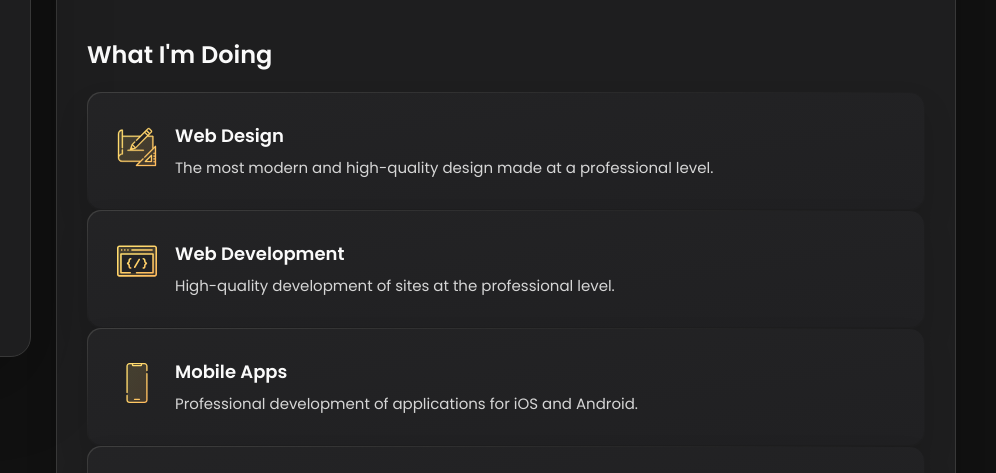
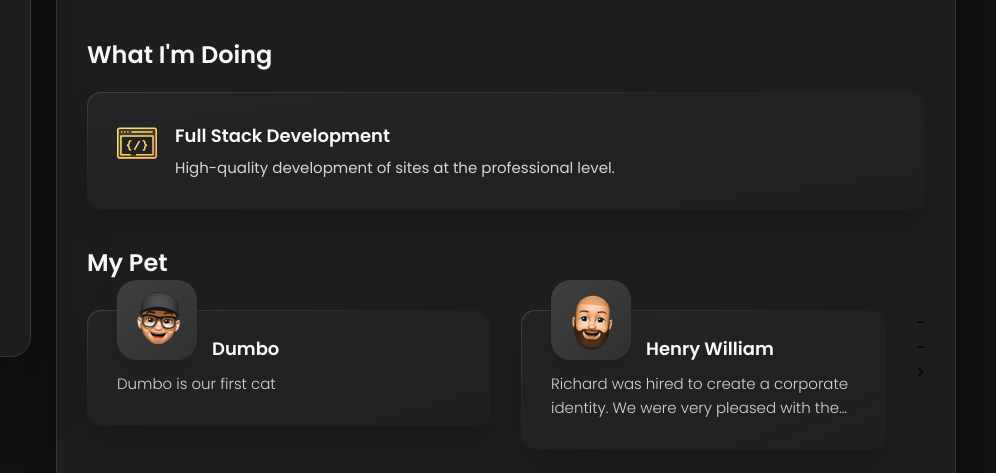
Before and after one commit to sammloo/my-webpage, a plain HTML site: page index.html in a window 1280 px wide. Shown: the part 293-766 px from the top of the page, 284-1280 px from the left. Drawn offline with nearby package versions, Linux system fonts and the light colour scheme.

Commit message:
update about me

```diff
--- a/index.html
+++ b/index.html
@@ -203,7 +203,7 @@
 
           <!-- <ul class="service-list"> -->
 
-            <li class="service-item">
+            <!-- <li class="service-item">
 
               <div class="service-icon-box">
                 <img src="./assets/images/icon-design.svg
@@ -218,7 +218,7 @@
                 </p>
               </div>
 
-            </li>
+            </li> -->
 
             <li class="service-item">
 
@@ -227,7 +227,7 @@
               </div>
 
               <div class="service-content-box">
-                <h4 class="h4 service-item-title">Web development</h4>
+                <h4 class="h4 service-item-title">Full Stack development</h4>
 
                 <p class="service-item-text">
                   High-quality development of sites at the professional level.
@@ -236,7 +236,7 @@
 
             </li>
 
-            <li class="service-item">
+            <!-- <li class="service-item">
 
               <div class="service-icon-box">
                 <img src="./assets/images/icon-app.svg" alt="mobile app icon" width="40">
@@ -250,9 +250,9 @@
                 </p>
               </div>
 
-            </li>
+            </li> -->
 
-            <li class="service-item">
+            <!-- <li class="service-item">
 
               <div class="service-icon-box">
                 <img src="./assets/images/icon-photo.svg" alt="camera icon" width="40">
@@ -266,7 +266,7 @@
                 </p>
               </div>
 
-            </li>
+            </li> -->
 
           </ul>
 
@@ -290,66 +290,17 @@
                   <img src="./assets/images/avatar-1.png" alt="Dumbo" width="60" data-testimonials-avatar>
                 </figure>
 
-                <h4 class="h4 testimonials-item-title" data-testimonials-title>Daniel lewis</h4>
+                <h4 class="h4 testimonials-item-title" data-testimonials-title>Dumbo</h4>
 
                 <div class="testimonials-text" data-testimonials-text>
                   <p>
-                    Richard was hired to create a corporate identity. We were very pleased with the work done. She has a
-                    lot of experience
-                    and is very concerned about the needs of client. Lorem ipsum dolor sit amet, ullamcous cididt
-                    consectetur adipiscing
-                    elit, seds do et eiusmod tempor incididunt ut laborels dolore magnarels alia.
+                    Dumbo is our first cat
                   </p>
                 </div>
 
               </div>
             </li>
 
-            <!-- <li class="testimonials-item">
-              <div class="content-card" data-testimonials-item>
-
-                <figure class="testimonials-avatar-box">
-                  <img src="./assets/images/avatar-2.png" alt="Jessica miller" width="60" data-testimonials-avatar>
-                </figure>
-
-                <h4 class="h4 testimonials-item-title" data-testimonials-title>Jessica miller</h4>
-
-                <div class="testimonials-text" data-testimonials-text>
-                  <p>
-                    Richard was hired to create a corporate identity. We were very pleased with the work done. She has a
-                    lot of experience
-                    and is very concerned about the needs of client. Lorem ipsum dolor sit amet, ullamcous cididt
-                    consectetur adipiscing
-                    elit, seds do et eiusmod tempor incididunt ut laborels dolore magnarels alia.
-                  </p>
-                </div>
-
-              </div>
-            </li> -->
-
-            <!-- <li class="testimonials-item">
-              <div class="content-card" data-testimonials-item>
-
-                <figure class="testimonials-avatar-box">
-                  <img src="./assets/images/avatar-3.png" alt="Emily evans" width="60" data-testimonials-avatar>
-                </figure>
-
-                <h4 class="h4 testimonials-item-title" data-testimonials-title>Emily evans</h4>
-
-                <div class="testimonials-text" data-testimonials-text>
-                  <p>
-                    Richard was hired to create a corporate identity. We were very pleased with the work done. She has a
-                    lot of experience
-                    and is very concerned about the needs of client. Lorem ipsum dolor sit amet, ullamcous cididt
-                    consectetur adipiscing
-                    elit, seds do et eiusmod tempor incididunt ut laborels dolore magnarels alia.
-                  </p>
-                </div>
-
-              </div>
-            </li> -->
-
-            <!-- <li class="testimonials-item">
               <div class="content-card" data-testimonials-item>
 
                 <figure class="testimonials-avatar-box">
@@ -400,9 +351,9 @@
 
             <div class="modal-content">
 
-              <h4 class="h3 modal-title" data-modal-title>Daniel lewis</h4>
+              <h4 class="h3 modal-title" data-modal-title>Dumbo</h4>
 
-              <time datetime="2021-06-14">14 June, 2021</time>
+              <time datetime="2021-06-14">17 Aug, 2019</time>
 
               <div data-modal-text>
                 <p>
@@ -416,60 +367,7 @@
 
         </div>
 
-
-        <!--
-          - clients
-        -->
-
-        <!-- <section class="clients">
-
-          <h3 class="h3 clients-title">Clients</h3>
-
-          <ul class="clients-list has-scrollbar">
-
-            <li class="clients-item">
-              <a href="#">
-                <img src="./assets/images/logo-1-color.png" alt="client logo">
-              </a>
-            </li>
-
-            <li class="clients-item">
-              <a href="#">
-                <img src="./assets/images/logo-2-color.png" alt="client logo">
-              </a>
-            </li>
-
-            <li class="clients-item">
-              <a href="#">
-                <img src="./assets/images/logo-3-color.png" alt="client logo">
-              </a>
-            </li>
-
-            <li class="clients-item">
-              <a href="#">
-                <img src="./assets/images/logo-4-color.png" alt="client logo">
-              </a>
-            </li>
-
-            <li class="clients-item">
-              <a href="#">
-                <img src="./assets/images/logo-5-color.png" alt="client logo">
-              </a>
-            </li>
-
-            <li class="clients-item">
-              <a href="#">
-                <img src="./assets/images/logo-6-color.png" alt="client logo">
-              </a>
-            </li>
-
-          </ul>
-
-        </section> -->
-
       </article>
-
-
 
 
 
```
